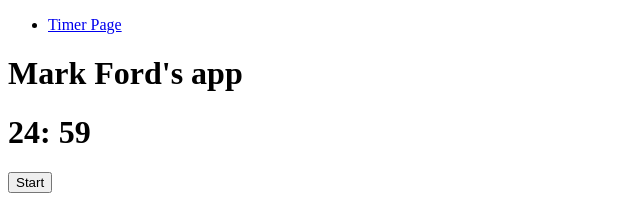
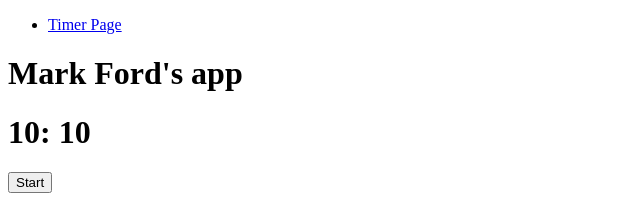
Before and after one commit to itaccomplice/angular-intro, an Angular app: page /timer-page in a window 1280 px wide. Shown: the top 204 px of the page, without its empty margins (0-640 px from the left). Built offline with nearby package versions, Linux system fonts and the light colour scheme.

Commit message:
exercise4

```diff
--- a/src/app/features/first-feature/timer-page/timer-page.component.html
+++ b/src/app/features/first-feature/timer-page/timer-page.component.html
@@ -1 +1 @@
-<h1>{{ title }}</h1> <app-timer></app-timer>
+<h1>{{ title }}</h1> <app-timer [minutes]="10" [seconds]="10"></app-timer>
--- a/src/app/features/first-feature/timer/timer.component.html
+++ b/src/app/features/first-feature/timer/timer.component.html
@@ -1,4 +1,4 @@
-<h1>{{ minutes }}: {{ seconds | number: '2.0' }}</h1>
+<h1>{{ minCount }}: {{ secCount | number: '2.0' }}</h1>
 <p>
   <button (click)="togglePause()"> {{ buttonLabel }}</button>
 </p>
--- a/src/app/features/first-feature/timer/timer.component.ts
+++ b/src/app/features/first-feature/timer/timer.component.ts
@@ -1,4 +1,4 @@
-import { Component, OnInit } from '@angular/core';
+import { Component, OnInit, Input } from '@angular/core';
 
 @Component({
   selector: 'app-timer',
@@ -7,25 +7,28 @@ import { Component, OnInit } from '@angular/core';
 })
 export class TimerComponent implements OnInit {
 
-  minutes: number;
-  seconds: number;
+  @Input() minutes: number;
+  @Input() seconds: number;
+  minCount: number;
+  secCount: number;
   isPaused: boolean;
   buttonLabel: string;
 
   constructor(){
-    this.reset();
-    setInterval(() => this.tick(), 1000);
+
   }
 
   ngOnInit() {
+    this.reset();
+    setInterval(() => this.tick(), 1000);
   }
 
   private tick() {
     if(!this.isPaused) {
       this.buttonLabel = 'Pause';
-      if(--this.seconds < 0) {
-        this.seconds = 59;
-        if(--this.minutes < 0) {
+      if(--this.secCount < 0) {
+        this.secCount = 59;
+        if(--this.minCount < 0) {
           this.reset();
         }
       }
@@ -35,14 +38,14 @@ export class TimerComponent implements OnInit {
   togglePause() {
     this.isPaused = !this.isPaused;
     // if countdown has started
-    if (this.minutes < 24 || this.seconds < 59) {
+    if (this.minCount < this.minutes || this.secCount !== this.seconds) {
       this.buttonLabel = this.isPaused ? 'Resume' : 'Pause';
     }
   }
 
   reset() {
-    this.minutes = 24;
-    this.seconds = 59;
+    this.minCount = this.minutes;
+    this.secCount = this.seconds;
     this.buttonLabel = 'Start';
     this.togglePause();
   }
```
